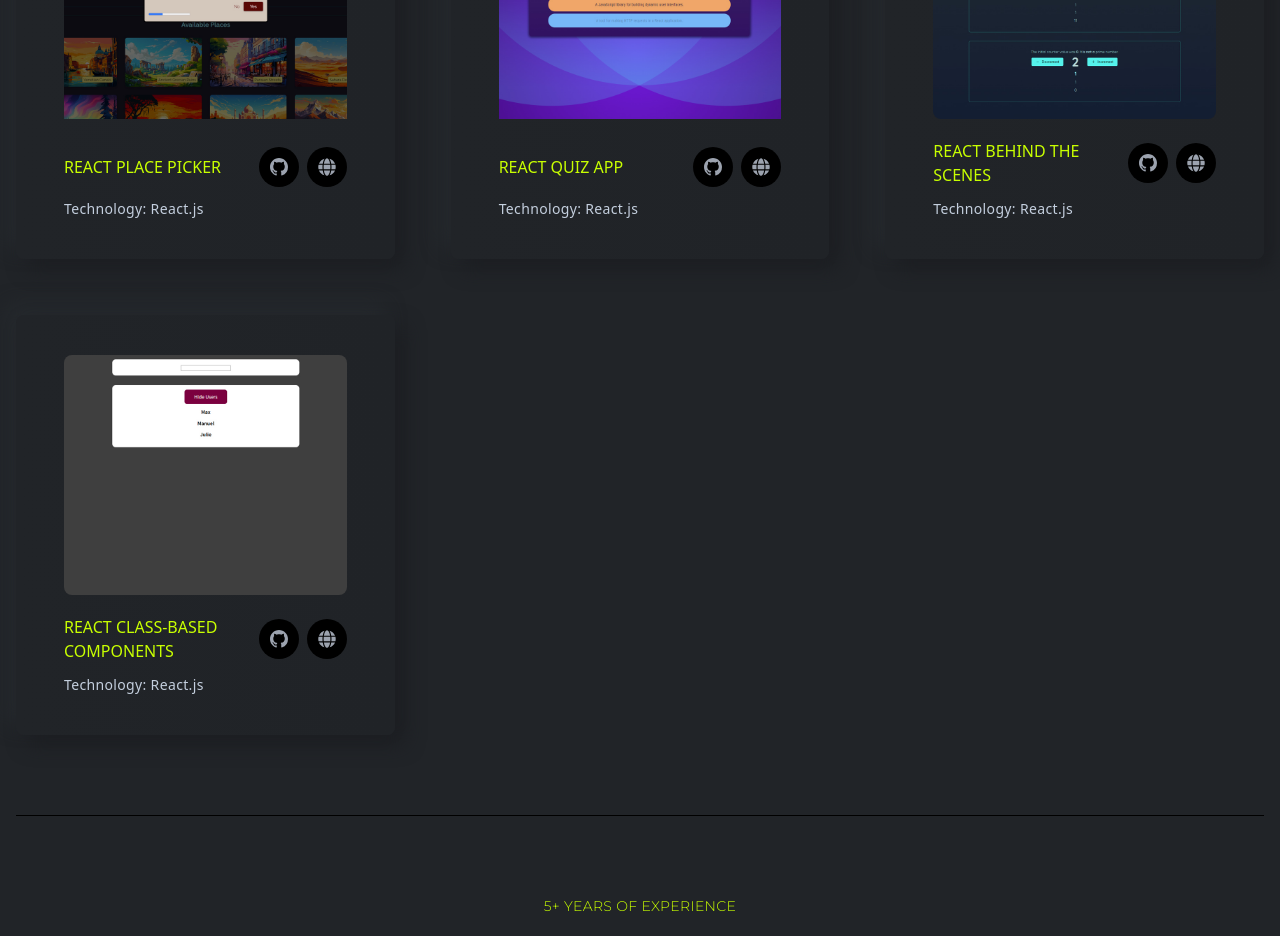
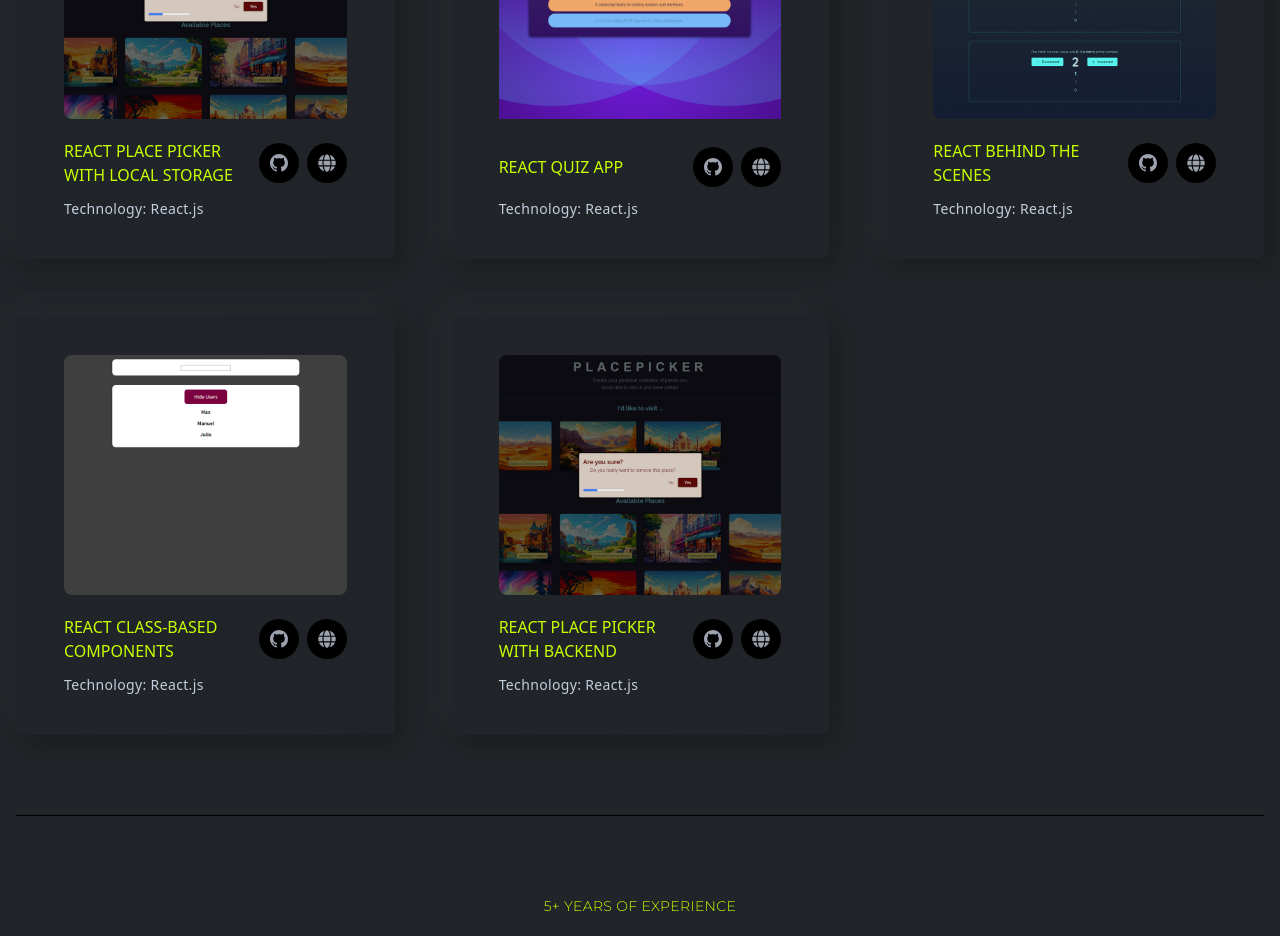
Before and after one commit to atokic/ReactJS_portfolio, a React (Create React App) app: page / in a window 1280 px wide. Shown: the part 9720-10656 px from the top of the page. Built offline with nearby package versions, Linux system fonts and the light colour scheme.

Commit message:
Added project

```diff
--- a/package.json
+++ b/package.json
@@ -1,5 +1,5 @@
 {
-  "name": "portfolioyoutube",
+  "name": "portfolioreact",
   "version": "0.1.0",
   "private": true,
   "dependencies": {
--- a/src/assets/index.js
+++ b/src/assets/index.js
@@ -37,6 +37,7 @@ import project34 from "./images/projects/34.jpg";
 import project35 from "./images/projects/35.jpg";
 import project36 from "./images/projects/36.jpg";
 import project37 from "./images/projects/37.jpg";
+import project38 from "./images/projects/38.jpg";
 import testimonial1 from "./images/testimonial/testimonial1.png";
 import testimonial2 from "./images/testimonial/testimonial2.png";
 import testimonial3 from "./images/testimonial/testimonial3.png";
@@ -86,6 +87,7 @@ export {
   project35,
   project36,
   project37,
+  project38,
   quote,
   contactImg,
   testimonial1,
--- a/src/components/projects/Projects.js
+++ b/src/components/projects/Projects.js
@@ -37,7 +37,8 @@ import {
   project34,
   project35,
   project36,
-  project37
+  project37,
+  project38
 } from "../../assets/index";
 import ProjectsCard from './ProjectsCard';
 
@@ -268,7 +269,7 @@ const Projects = () => {
           site_link="https://advanced-state-management-react.netlify.app/"
         />
         <ProjectsCard
-          title="React Place Picker"
+          title="React Place Picker With Local Storage"
           des="Technology: React.js"
           src={project31}
           github_link="https://github.com/atokic/Place-Picker"
@@ -295,6 +296,12 @@ const Projects = () => {
           github_link="https://github.com/atokic/React-Class-based-Components"
           site_link="https://react-class-based-components-example.netlify.app/"
         />
+        <ProjectsCard
+          title="React Place Picker With Backend"
+          des="Technology: React.js"
+          src={project38}
+          github_link="https://github.com/atokic/Place-Picker-With-Backend"
+        />
       </div>
     </section>
   );
```
Also changed, not shown: src/assets/images/projects/38.jpg (added), 1 other file (tests, documents, lock files or other folders).
